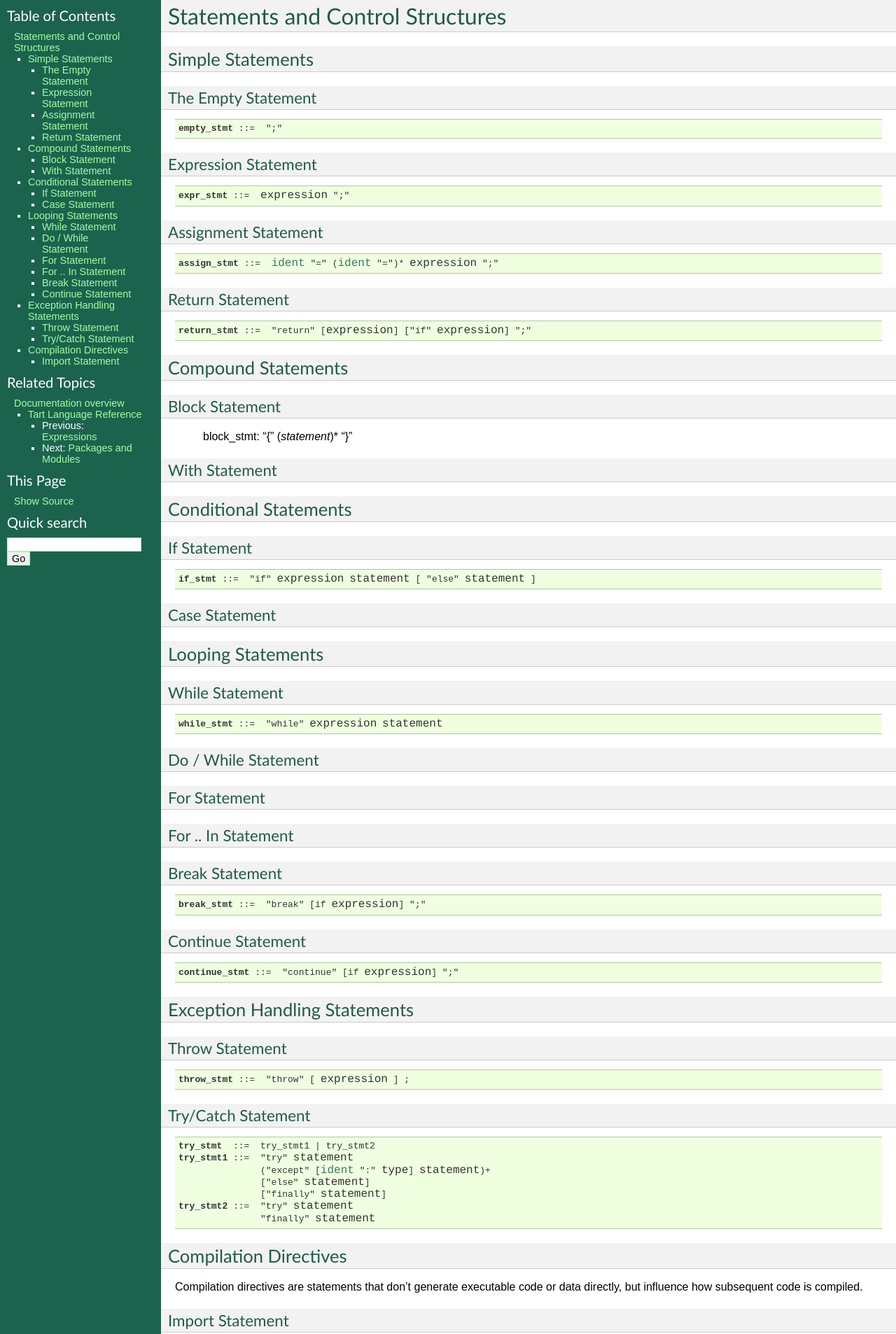
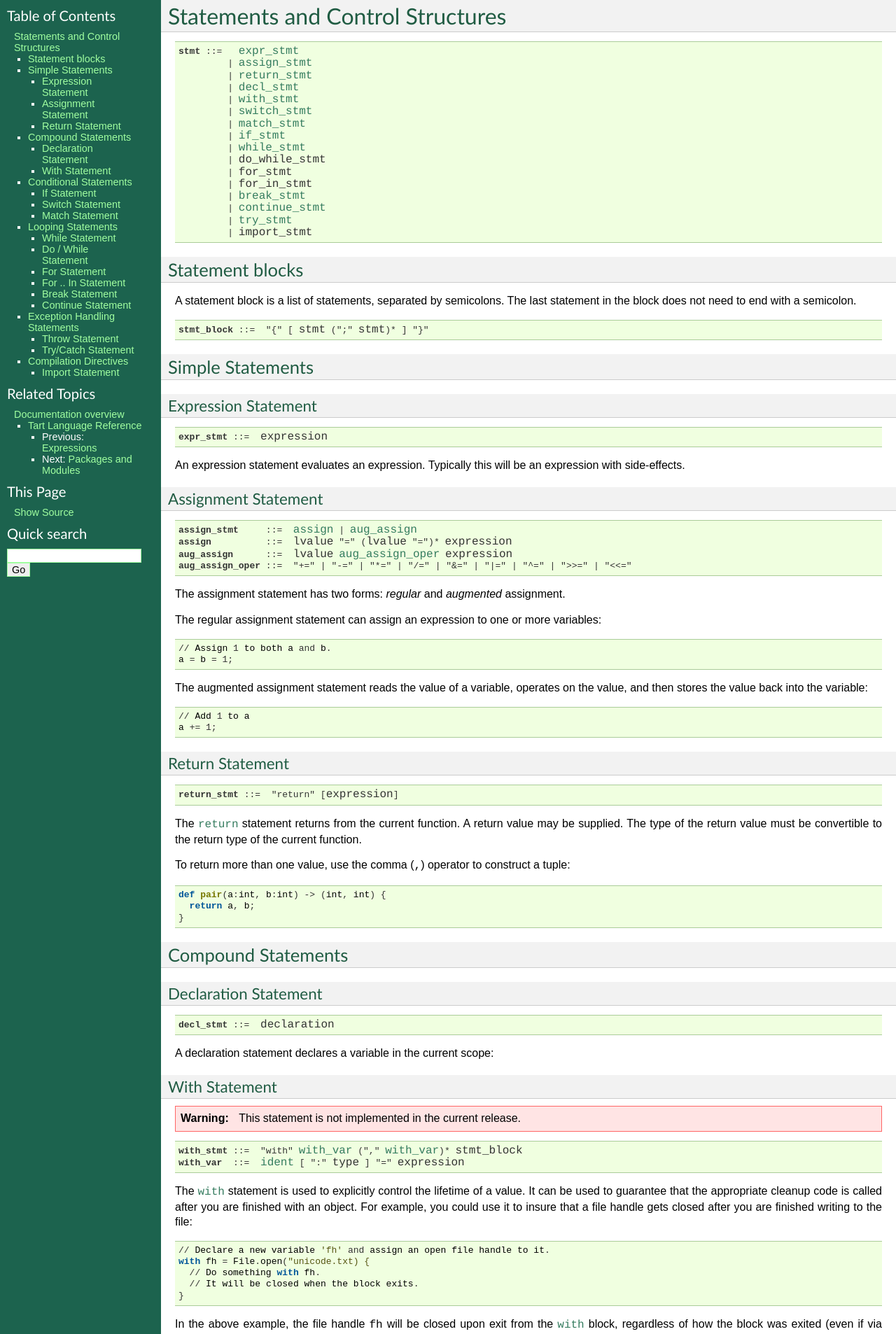
Before and after one commit to krfkeith/tart, a Sphinx documentation site: the page built from trunk/doc/source/lang/statements.rst, in a window 1280 px wide. Shown: the top 1906 px of the page at 70% size. Built offline with Sphinx 7.4.7, drawn with Linux system fonts in a browser that asks for light colours; cross-references to code outside the pages are shown as plain code; some of the changed text lies outside the part shown.

Commit message:
Doc updates.

```diff
--- a/trunk/doc/source/_static/default.css
+++ b/trunk/doc/source/_static/default.css
@@ -758,11 +758,11 @@ table.highlighttable td {
 }
 
 .pre {
-  font-family: "courier", "liberation mono", "andale mono", "inconsolata", "consolas", monospace;
+    font-family: "courier", "liberation mono", "andale mono", "inconsolata", "consolas", monospace;
 }
 
 .code {
-  font-family: "inconsolata", "consolas", "liberation mono", "andale mono", "courier", monospace;
+    font-family: "inconsolata", "consolas", "liberation mono", "andale mono", "courier", monospace;
 }
 
 tt {
@@ -785,7 +785,6 @@ tt.descclassname {
 
 tt.xref, a tt {
     background-color: transparent;
-    font-weight: bold;
     color: black;
 }
 
--- a/trunk/doc/source/lang/statements.rst
+++ b/trunk/doc/source/lang/statements.rst
@@ -1,154 +1,283 @@
 Statements and Control Structures
 =================================
+
+.. productionlist::
+   stmt:  `expr_stmt`
+       :| `assign_stmt`
+       :| `return_stmt`
+       :| `decl_stmt`
+       :| `with_stmt`
+       :| `switch_stmt`
+       :| `match_stmt`
+       :| `if_stmt`
+       :| `while_stmt`
+       :| `do_while_stmt`
+       :| `for_stmt`
+       :| `for_in_stmt`
+       :| `break_stmt`
+       :| `continue_stmt`
+       :| `try_stmt`
+       :| `import_stmt`
+
+Statement blocks
+----------------
+
+A statement block is a list of statements, separated by semicolons. The last statement in the
+block does not need to end with a semicolon.
+
+.. productionlist:: Statement block
+   stmt_block: "{" [ `stmt` (";" `stmt`)* ] "}"
 
 Simple Statements
 -----------------
 
-.. index::
-  pair: empty; statement
-
-The Empty Statement
-^^^^^^^^^^^^^^^^^^^
-
-.. productionlist::
-   empty_stmt: ";"
-
-.. index::
-  pair: expression; statement
+.. statement:: expression
 
 Expression Statement
 ^^^^^^^^^^^^^^^^^^^^
 
 .. productionlist::
-   expr_stmt: `expression` ";"
+   expr_stmt: `expression`
 
-.. index::
-  pair: assignment; statement
+An expression statement evaluates an expression. Typically this will be an expression with
+side-effects.
+
+.. statement:: assignment
 
 Assignment Statement
 ^^^^^^^^^^^^^^^^^^^^
 
 .. productionlist::
-   assign_stmt: `ident` "=" (`ident` "=")* `expression` ";"
+   assign_stmt: `assign` | `aug_assign`
+   assign: `lvalue` "=" (`lvalue` "=")* `expression`
+   aug_assign: `lvalue` `aug_assign_oper` `expression`
+   aug_assign_oper: "+=" | "-=" | "*=" | "/=" | "&=" | "|=" | "^=" | ">>=" | "<<="
 
-.. index::
-  pair: return; statement
+The assignment statement has two forms: *regular* and *augmented* assignment.
+
+The regular assignment statement can assign an expression to one or more variables::
+
+  // Assign 1 to both a and b.
+  a = b = 1;
+
+The augmented assignment statement reads the value of a variable, operates on the value, and then
+stores the value back into the variable::
+
+  // Add 1 to a
+  a += 1;
+
+.. statement:: return
 
 Return Statement
 ^^^^^^^^^^^^^^^^
 
 .. productionlist::
-   return_stmt: "return" [`expression`] ["if" `expression`] ";"
+   return_stmt: "return" [`expression`]
+
+The :stmt:`return` statement returns from the current function. A return value may be supplied.
+The type of the return value must be convertible to the return type of the current function.
+
+To return more than one value, use the comma (:oper:`,`) operator to construct a tuple::
+
+  def pair(a:int, b:int) -> (int, int) {
+    return a, b;
+  }
 
 Compound Statements
 -------------------
 
-.. index::
-  pair: block; statement
+.. statement:: declaration
 
-Block Statement
-^^^^^^^^^^^^^^^
+Declaration Statement
+^^^^^^^^^^^^^^^^^^^^^
 
-   block_stmt: "{" (`statement`)* "}"
+.. productionlist::
+   decl_stmt: `declaration`
 
-.. index::
-  pair: with; statement
+A declaration statement declares a variable in the current scope:
+
+.. statement:: with
 
 With Statement
 ^^^^^^^^^^^^^^
 
+.. warning:: This statement is not implemented in the current release.
+
+.. productionlist::
+   with_stmt: "with" `with_var` ("," `with_var`)* `stmt_block`
+   with_var: `ident` [ ":" `type` ] "=" `expression`
+
+The :stmt:`with` statement is used to explicitly control the lifetime of a value. It can be used
+to guarantee that the appropriate cleanup code is called after you are finished with an object.
+For example, you could use it to insure that a file handle gets closed after you are finished
+writing to the file::
+
+  // Declare a new variable 'fh' and assign an open file handle to it.
+  with fh = File.open("unicode.txt) {
+    // Do something with fh.
+    // It will be closed when the block exits.
+  }
+
+In the above example, the file handle ``fh`` will be closed upon exit from the
+:stmt:`with` block, regardless of how the block was exited (even if via :stmt:`return` or
+an exception.)
+
+..
+  The :stmt:`with` statement can also influence the set of effect annotations
+  that propagate outward from within the contained block. Similar to the way a
+  :stmt:`try` statement can filter out an exception effect, a :stmt:`with`
+  statement that acquires and then releases a mutex could potentially
+  remove a 'thread-unsafe' effect.
+
 Conditional Statements
 ----------------------
 
-.. index::
-  pair: if; statement
+.. statement:: if
 
 If Statement
 ^^^^^^^^^^^^
 
 .. productionlist::
-   if_stmt: "if" `expression` `statement` [ "else" `statement` ]
+   if_stmt:"if" `expression` `stmt_block` [ "else" `stmt_block` ]
+
+.. statement:: switch
+.. statement:: case
+
+Switch Statement
+^^^^^^^^^^^^^^^^
+
+.. productionlist::
+   switch_stmt: "switch" `expression` "{" (`case_stmt` | `else_stmt`)* "}"
+   case_stmt: "case" `expression` ( "case" `expression` )* `stmt_block`
+   else_stmt: "else" `stmt_block`
+
+.. statement:: match
+.. statement:: as
+
+Match Statement
+^^^^^^^^^^^^^^^
+
+.. productionlist::
+   match_stmt: `match1_stmt` | `match1_stmt`
+   match1_stmt: "match" `expression` "{" (`as_stmt` | `else_stmt`)* "}"
+   match2_stmt: "match" `expression` "as" `ident` ":" `expression` `stmt_block` (`else_stmt`)?
+   as_stmt: "as" `ident` ":" `type` `stmt_block`
+   else_stmt: "else" `stmt_block`
+
+A :stmt:`match` statement takes different actions based on the type of a value. It has two forms,
+short and long.
+
+The long form of the :stmt:`match` statement looks similar to a :stmt:`switch` statement::
+
+  match n {
+    as s:String { Debug.writeLn(s); }
+    as i:int { return i * 2; }
+    else { fail("Unrecognized type!"); }
+  }
+
+In the example above, if ``n`` can be a :class:`String`, an :ctype:`int`, or some other type.
+If it's a :class:`String`, the value will be bound to the variable ``s``, and the corresponding
+:stmt:`as` block executed. If the value is an integer, then it would bind the value to the variable
+``i`` and execute the second block. If it's neither of those types, then the :stmt:`else` block
+would be executed. (If there is no :stmt:`else` block, then none of the :stmt:`as` blocks are
+executed and control just falls through to the end.)
+
+Note that unlike the :stmt:`switch` statement, the :stmt:`as` type tests are done in the order
+that they are declared. The example given above is equivalent to the following::
+
+  if n isa String {
+    let s = typecast[String](n);
+    Debug.writeLn(s);
+  } else if n isa int {
+    let i = typecast[int](n);
+    return i * 2;
+  } else {
+    fail("Unrecognized type!");
+  }
+
+The short form of the :stmt:`match` statement is used when you only have a single type test::
+
+  // Short form without 'else'
+  match n as s:String {
+    Debug.writeLn(s);
+  }
+
+  // Short form with 'else'
+  match n as i:int {
+    return i * 2;
+  } else {
+    fail("Unrecognized type!");
+  }
 
 .. index::
-  pair: case; statement
-
-Case Statement
-^^^^^^^^^^^^^^
+  pair: looping; statements
 
 Looping Statements
 ------------------
 
-.. index::
-  pair: while; statement
+.. statement:: while
 
 While Statement
 ^^^^^^^^^^^^^^^
 
 .. productionlist::
-   while_stmt: "while" `expression` `statement`
+   while_stmt:"while" `expression` `statement`
 
-.. index::
-  pair: do .. while; statement
+.. statement:: do/while
 
 Do / While Statement
 ^^^^^^^^^^^^^^^^^^^^
 
-.. index::
-  pair: for; statement
+.. statement:: for
 
 For Statement
 ^^^^^^^^^^^^^
 
-.. index::
-  pair: for .. in; statement
-
 For .. In Statement
 ^^^^^^^^^^^^^^^^^^^
 
-.. index::
-  pair: break; statement
+.. statement:: break
 
 Break Statement
 ^^^^^^^^^^^^^^^
 
 .. productionlist::
-   break_stmt: "break" [if `expression`] ";"
+   break_stmt:"break" [if `expression`]
 
-.. index::
-  pair: continue; statement
+.. statement:: continue
 
 Continue Statement
 ^^^^^^^^^^^^^^^^^^
 
 .. productionlist::
-   continue_stmt: "continue" [if `expression`] ";"
+   continue_stmt:"continue" [if `expression`]
 
 Exception Handling Statements
 -----------------------------
 
-.. index::
-  pair: throw; statement
+.. statement:: throw
 
 Throw Statement
 ^^^^^^^^^^^^^^^
 
 .. productionlist::
-   throw_stmt: "throw" [ `expression` ] ;
+   throw_stmt:"throw" [ `expression` ] ;
 
-.. index::
-  pair: try .. catch; statement
+.. statement:: try
+.. statement:: catch
+.. statement:: finally
 
 Try/Catch Statement
 ^^^^^^^^^^^^^^^^^^^
 
 .. productionlist::
-   try_stmt: try_stmt1 | try_stmt2
-   try_stmt1: "try" `statement`
-            : ("except" [`ident` ":" `type`] `statement`)+
-            : ["else" `statement`]
-            : ["finally" `statement`]
-   try_stmt2: "try" `statement`
-            : "finally" `statement`
+   try_stmt:try_stmt1 | try_stmt2
+   try_stmt1:"try" `statement`
+            :("except" [`ident` ":" `type`] `statement`)+
+            :["else" `statement`]
+            :["finally" `statement`]
+   try_stmt2:"try" `statement`
+            :"finally" `statement`
 
 Compilation Directives
 ----------------------
```
Also changed, not shown: other parts of trunk/doc/source/lang/statements.rst (+1 -2 lines), trunk/doc/source/intro/statements.rst (+0 -28 lines).
